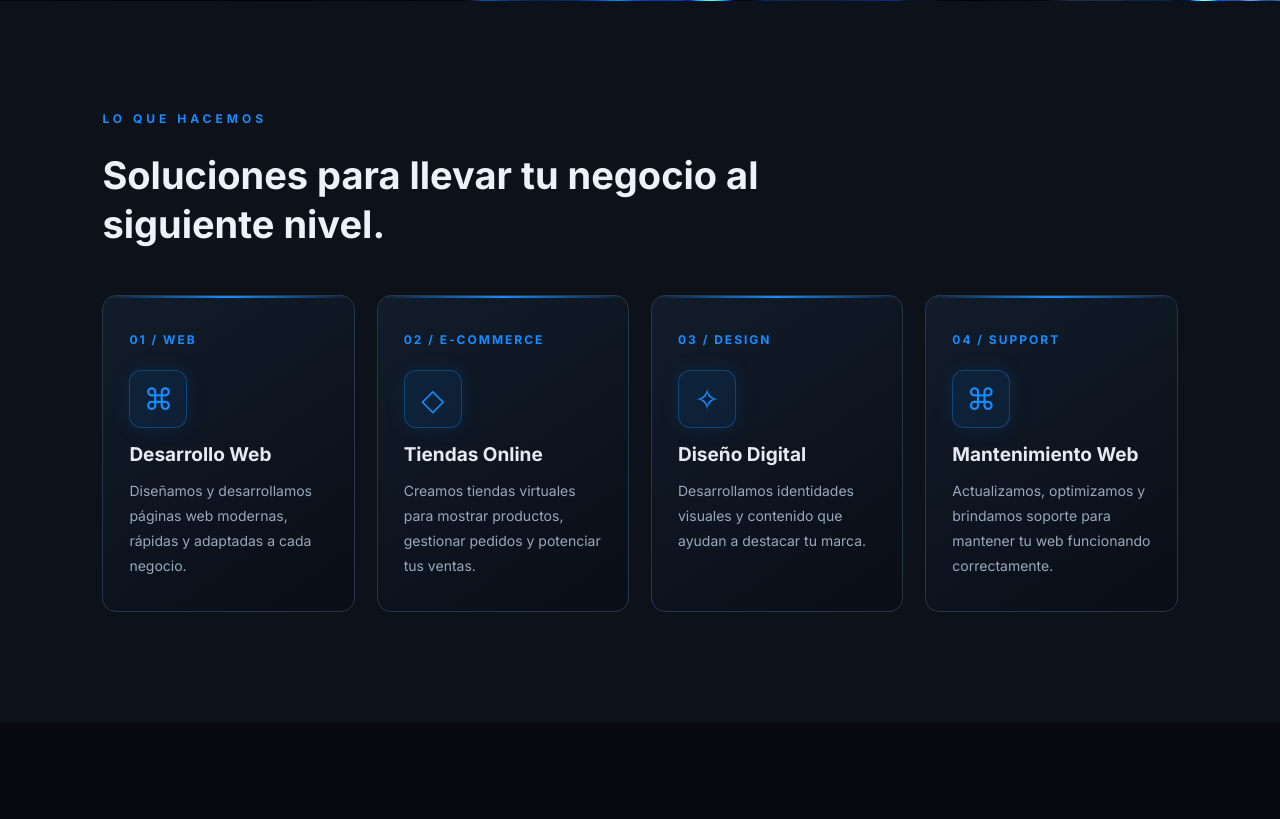
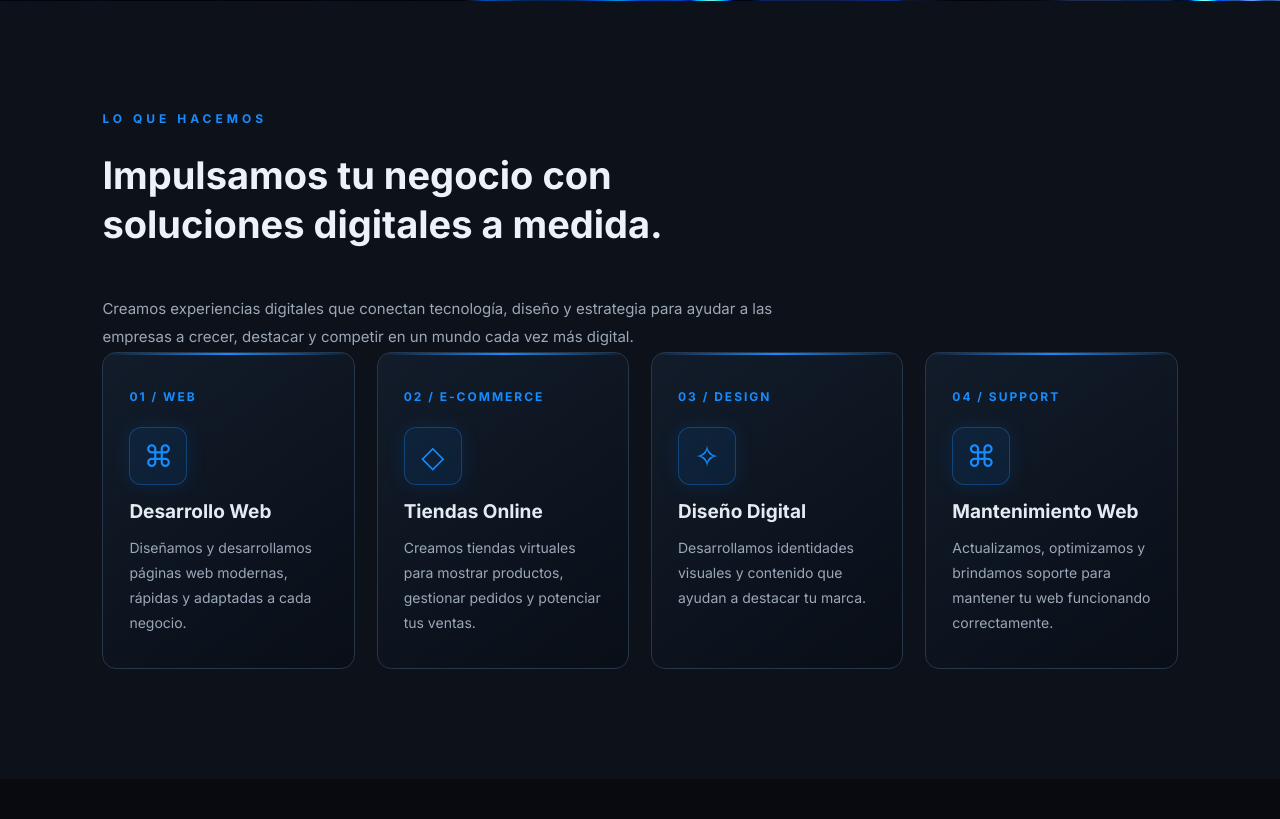
Before and after one commit to jonathanalexanderlopezsaavedra-arch/ZIRAZ-DIGITAL, a Flask app: page / in a window 1280 px wide. Shown: the part 709-1528 px from the top of the page. Run offline with Flask 3, Linux system fonts and the light colour scheme.

Commit message:
Mejorar presentación de servicios

```diff
--- a/templates/index.html
+++ b/templates/index.html
@@ -94,8 +94,13 @@
             <p class="eyebrow">LO QUE HACEMOS</p>
 
             <h2>
-                Soluciones para llevar tu negocio al siguiente nivel.
+                Impulsamos tu negocio con soluciones digitales a medida.
             </h2>
+
+            <p class="portfolio-description">
+                Creamos experiencias digitales que conectan tecnología, diseño y estrategia
+                para ayudar a las empresas a crecer, destacar y competir en un mundo cada vez más digital.
+            </p>
 
             <div class="service-grid">
 
```
